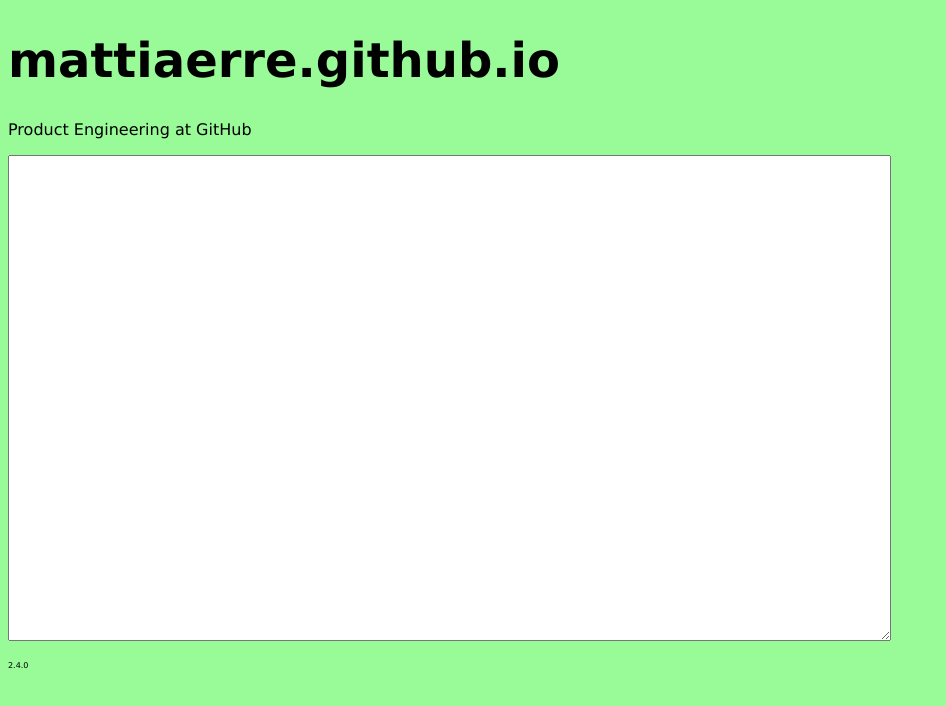
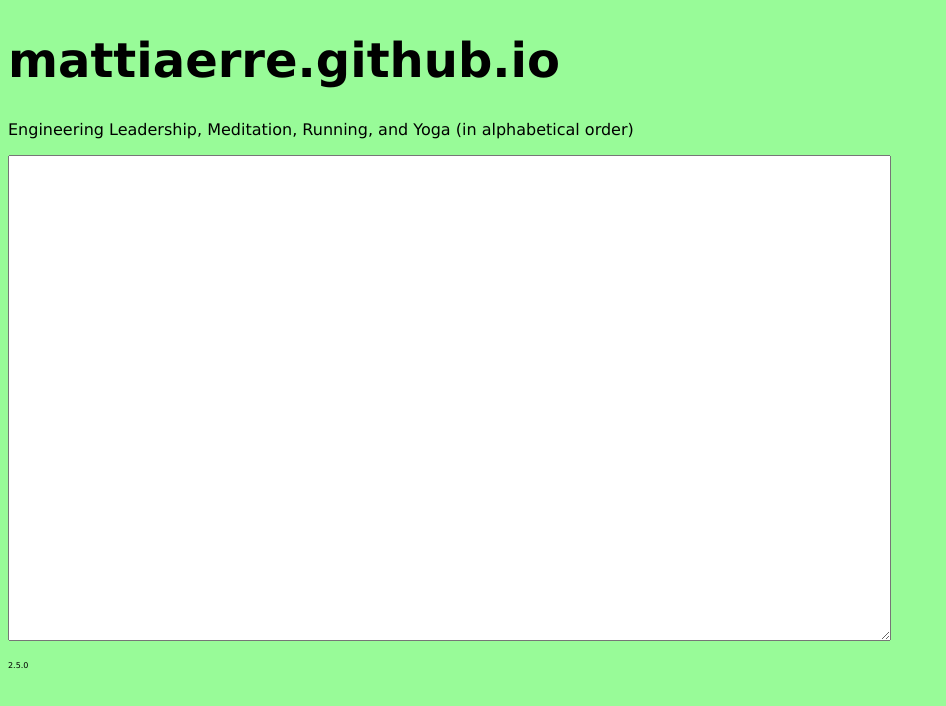
Before and after one commit to mattiaerre/mattiaerre.github.io, a React (Create React App) app: page / in a window 1280 px wide. Shown: the top 706 px of the page, without its empty margins (0-946 px from the left). Built offline with nearby package versions, Linux system fonts and the light colour scheme.

Commit message:
updates (#36)
Co-authored-by: Mattia Richetto <mattiarichetto@Mattias-MacBook-Air.local>

```diff
--- a/src/App.js
+++ b/src/App.js
@@ -1,11 +1,15 @@
-import { version } from '../package.json';
 import './App.css';
+
+const version = '2.5.0';
 
 function App() {
   return (
     <main className="App">
       <h1>mattiaerre.github.io</h1>
-      <p>Product Engineering at GitHub</p>
+      <p>
+        Engineering Leadership, Meditation, Running, and Yoga (in alphabetical
+        order)
+      </p>
       <p>
         <textarea cols="85" rows="20"></textarea>
       </p>
```
Also changed, not shown: package.json (+4 -4 lines), 2 other files (tests, documents, lock files or other folders).
